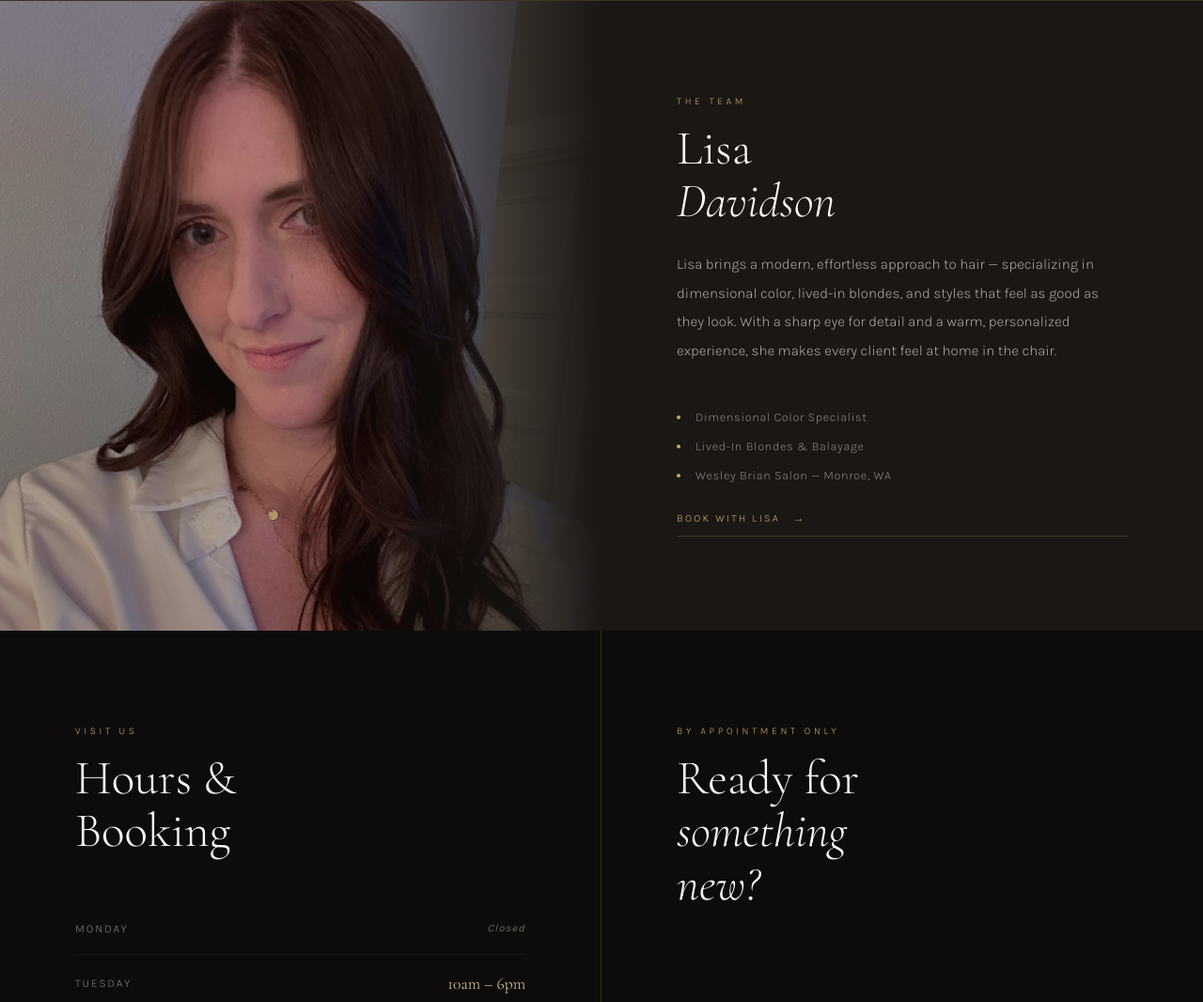
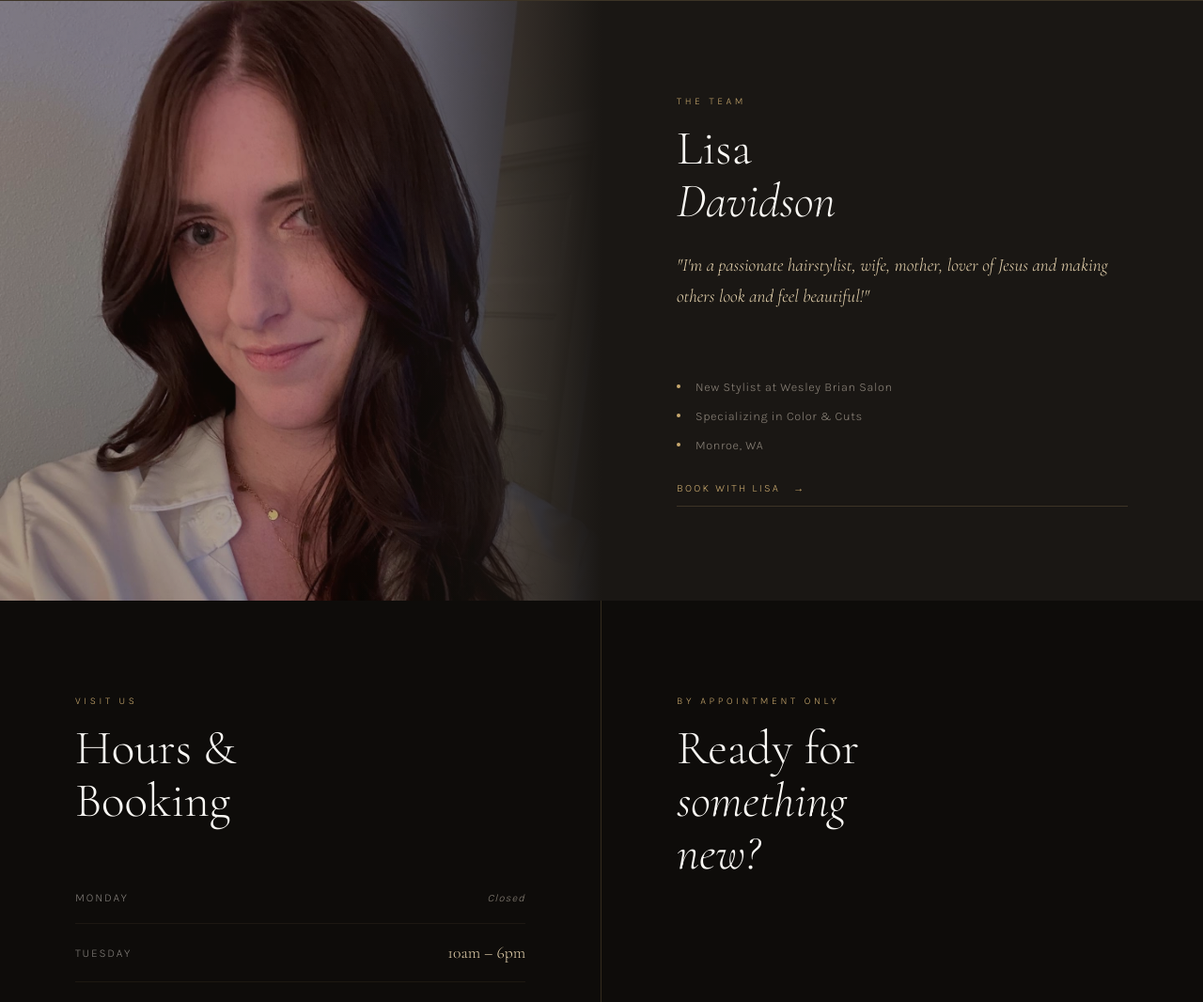
Before and after one commit to damonjbrown-cloud/apexworks-site, a plain HTML site: page wesleybrian.html in a window 1280 px wide. Shown: the part 3637-4703 px from the top of the page at 94% size. Drawn offline with nearby package versions, Linux system fonts and the light colour scheme.

Commit message:
Update Lisa Davidson bio with her real quote

```diff
--- a/wesleybrian.html
+++ b/wesleybrian.html
@@ -1005,11 +1005,11 @@
   <div class="about-content" style="background: var(--charcoal);">
     <p class="section-eyebrow">The Team</p>
     <h2 class="section-title">Lisa<br><em style="font-family:'Cormorant Garamond',serif; font-style:italic;">Davidson</em></h2>
-    <p class="about-body">Lisa brings a modern, effortless approach to hair — specializing in dimensional color, lived-in blondes, and styles that feel as good as they look. With a sharp eye for detail and a warm, personalized experience, she makes every client feel at home in the chair.</p>
-    <div class="about-detail">
-      <div class="about-detail-item"><span class="about-detail-dot"></span>Dimensional Color Specialist</div>
-      <div class="about-detail-item"><span class="about-detail-dot"></span>Lived-In Blondes & Balayage</div>
-      <div class="about-detail-item"><span class="about-detail-dot"></span>Wesley Brian Salon — Monroe, WA</div>
+    <p class="about-body" style="font-family:'Cormorant Garamond',serif; font-size:1.2rem; font-style:italic; color:var(--gold-light); line-height:1.7;">"I'm a passionate hairstylist, wife, mother, lover of Jesus and making others look and feel beautiful!"</p>
+    <div class="about-detail" style="margin-top:24px;">
+      <div class="about-detail-item"><span class="about-detail-dot"></span>New Stylist at Wesley Brian Salon</div>
+      <div class="about-detail-item"><span class="about-detail-dot"></span>Specializing in Color & Cuts</div>
+      <div class="about-detail-item"><span class="about-detail-dot"></span>Monroe, WA</div>
     </div>
     <a href="sms:4253279051?body=Hi%2C%20I%27d%20like%20to%20book%20with%20Lisa." style="display:inline-flex; align-items:center; gap:14px; color:var(--gold); text-decoration:none; font-size:0.7rem; letter-spacing:0.2em; text-transform:uppercase; border-bottom:1px solid var(--border); padding-bottom:12px; margin-top:32px;">Book with Lisa <span>→</span></a>
   </div>
```
